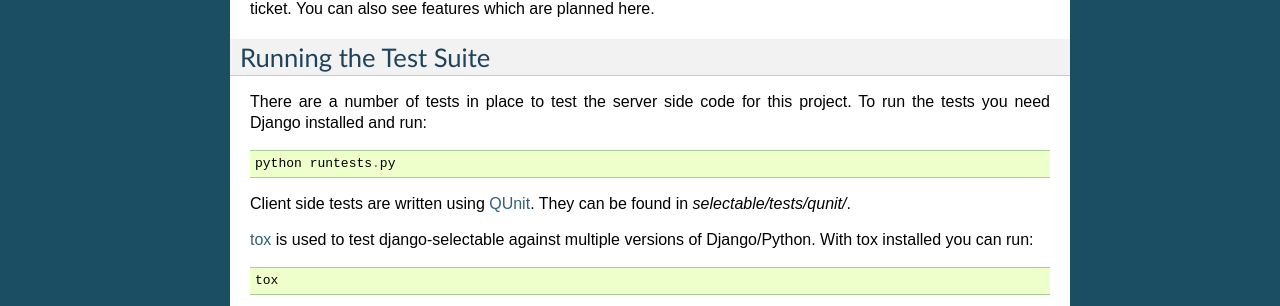
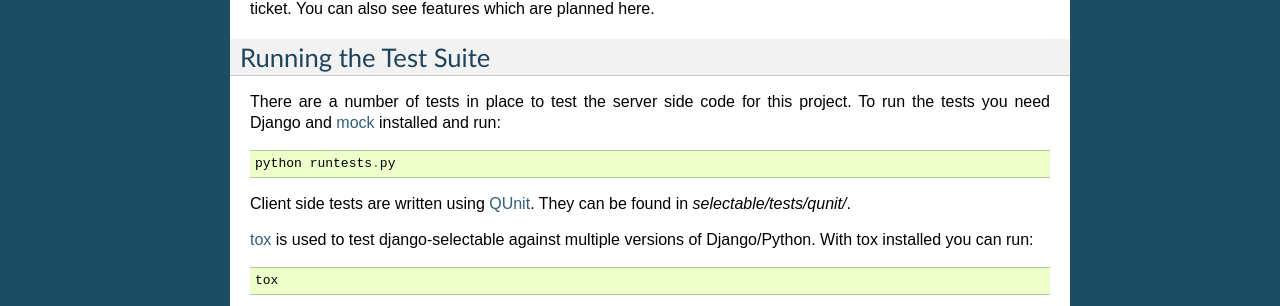
Before and after one commit to mlavin/django-selectable, a Sphinx documentation site: the page built from docs/contribute.rst, in a window 1280 px wide. Shown: the part 523-829 px from the top of the page. Built offline with Sphinx 7.4.7, drawn with Linux system fonts in a browser that asks for light colours.

Commit message:
Note mock is now a requirement for testing.
--HG--
branch : lookup-mixins

```diff
--- a/docs/contribute.rst
+++ b/docs/contribute.rst
@@ -37,7 +37,8 @@ Running the Test Suite
 --------------------------------------
 
 There are a number of tests in place to test the server side code for this
-project. To run the tests you need Django installed and run::
+project. To run the tests you need Django and `mock <http://www.voidspace.org.uk/python/mock/>`_
+installed and run::
 
     python runtests.py
 
```
